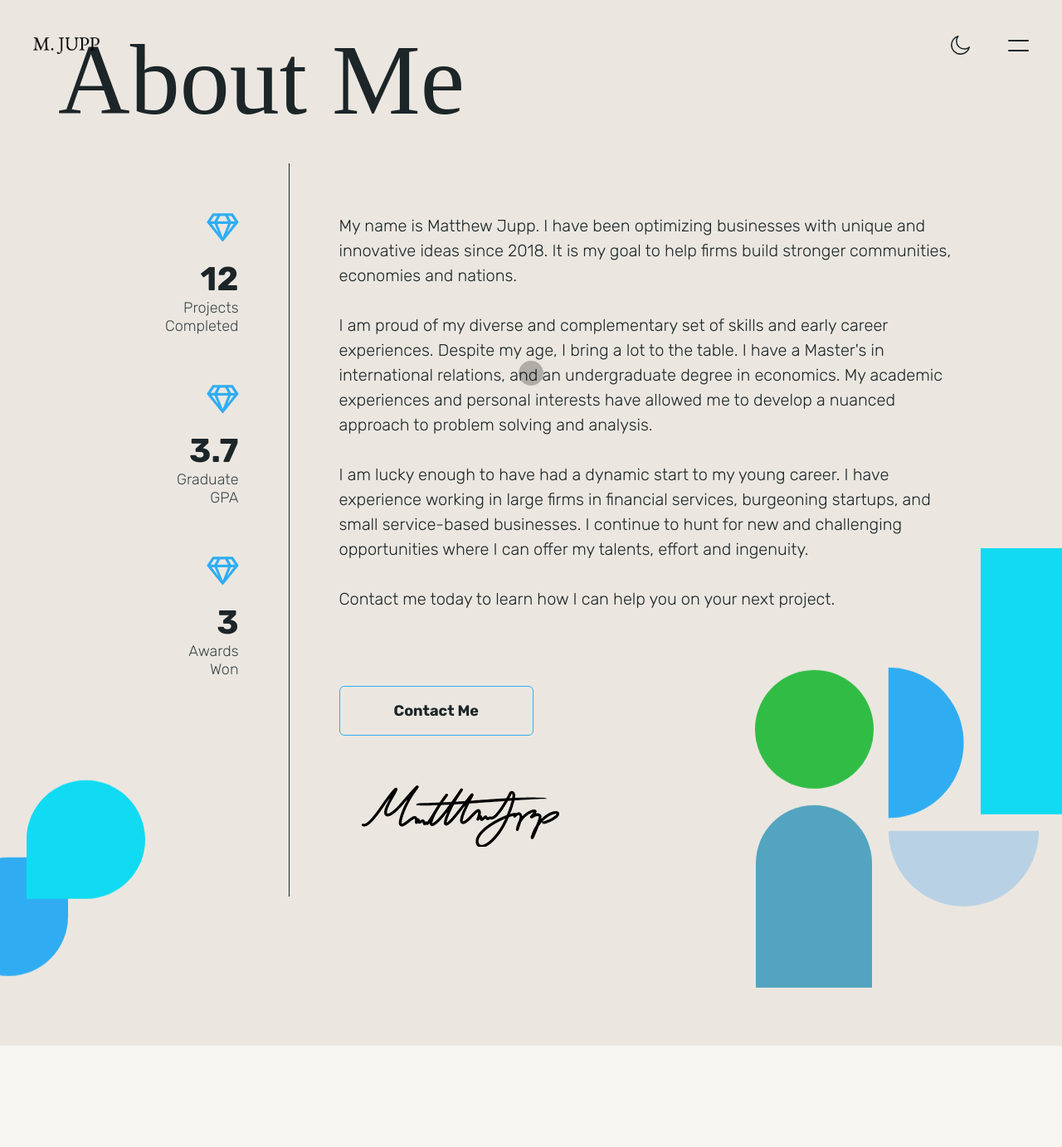
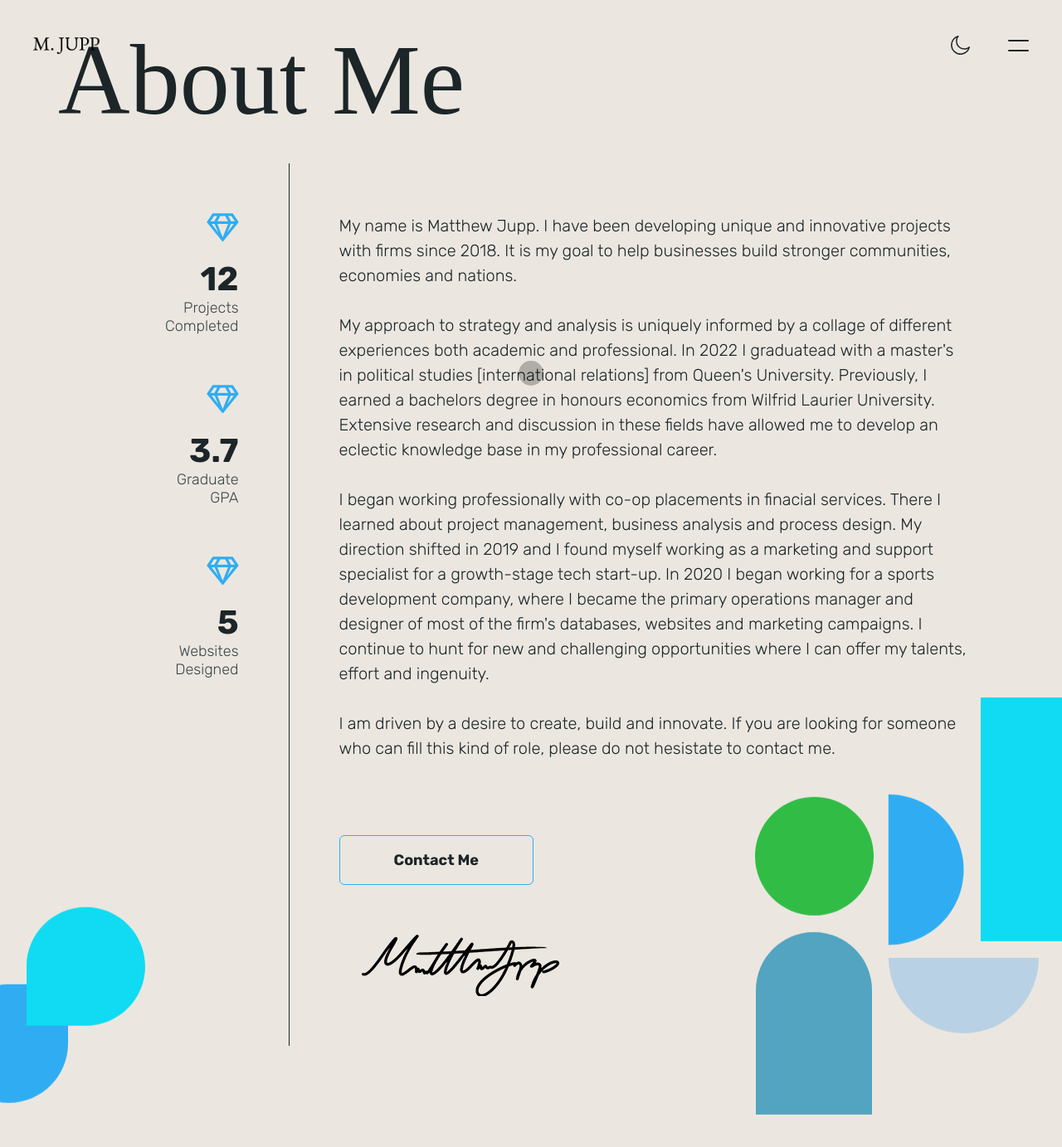
Before and after one commit to runeclover/runeclover.github.io, a Jekyll site: the page built from docs/index.html, in a window 1280 px wide and 1400 px high, scrolled down 1229 px. Shown: the top 1383 px of the window at 83% size. Built offline with Jekyll 4.4.1, drawn with Linux system fonts in a browser that asks for light colours; some web fonts are replaced; some of the changed text lies outside the part shown.

Commit message:
Source edits + Socials fix

```diff
--- a/docs/_data/content.yml
+++ b/docs/_data/content.yml
@@ -9,7 +9,7 @@
   image_alt: "Matthew Jupp"
   title: "Matthew <br>Jupp"
   subtitle: "ANALYST"
-  description: "When not building Sandcastles, I specialize in optimization, analysis &amp; solving problems. Let's see what I can do for you."
+  description: "I specialize in analysis, optimization and problem solving. Let me help you with your next strategy."
   info:
     - label: "Lives in"
       value: "Toronto"
@@ -25,20 +25,22 @@
   title: "About Me"
   text: "
   <p>
-    My name is Matthew Jupp. I have been optimizing businesses with unique and innovative ideas since 2018. It is my goal to help firms build stronger communities, economies and nations.
+    My name is Matthew Jupp. I have been developing unique and innovative projects with firms since 2018.
+    It is my goal to help businesses build stronger communities, economies and nations.
   </p>
   <p>
-    I am proud of my diverse and complementary set of skills and early career experiences.
-    Despite my age, I bring a lot to the table. I have a Master's in international relations, and an undergraduate degree in economics.
-    My academic experiences and personal interests have allowed me to develop a nuanced approach to problem solving and analysis.
+    My approach to strategy and analysis is uniquely informed by a collage of different experiences both academic and professional.
+    In 2022 I graduatead with a master's in political studies [international relations] from Queen's University. Previously, I earned a bachelors degree in honours economics from Wilfrid Laurier University.
+    Extensive research and discussion in these fields have allowed me to develop an eclectic knowledge base in my professional career.
   </p>
   <p>
-    I am lucky enough to have had a dynamic start to my young career.
-    I have experience working in large firms in financial services, burgeoning startups, and small service-based businesses.
+    I began working professionally with co-op placements in finacial services. There I learned about project management, business analysis and process design.
+    My direction shifted in 2019 and I found myself working as a marketing and support specialist for a growth-stage tech start-up.
+    In 2020 I began working for a sports development company, where I became the primary operations manager and designer of most of the firm's databases, websites and marketing campaigns.
     I continue to hunt for new and challenging opportunities where I can offer my talents, effort and ingenuity.
   </p>
   <p>
-    Contact me today to learn how I can help you on your next project.
+    I am driven by a desire to create, build and innovate. If you are looking for someone who can fill this kind of role, please do not hesistate to contact me.
   </p>
   "
   list:
@@ -50,9 +52,9 @@
       icon: "far fa-gem"
       value: "3.7"
 
-    - label: "Awards <br>Won"
+    - label: "Websites <br>Designed"
       icon: "far fa-gem"
-      value: "3"
+      value: "5"
 
   button:
     text: "Contact Me"
@@ -67,21 +69,21 @@
   title: "My Resume"
   text: "
   <p>
-    Talented consultant with 5 years of experience developing businesses, designing products and strategizing marketing
-    initiatives. These experiences were centered on creating innovative change that could empower fledgling firms and reinvigorate proven brands.
-    This approach is supported by both quantatative and qualatative skills that emphasize a balanced approach to data, feedback and analysis.
-    See below for recent project experience, for a more in-depth summary, navigate to the 'Projects' section.
+    I am an analyst with 5 years of experience developing businesses, designing products and strategizing marketing
+    initiatives. I have gained valuable skills working in firms large and small.
+    <br>
+    See below for a list of notable skills and recent project experience. For a more in-depth summary of my experience and capability please download my resume or navigate to the 'Projects' section.
   </p>
   "
 
   skills:
     title: "Notable Soft Skills"
     items:
-      - label: "Critical Analysis"
+      - label: "Critical <br> Analysis"
         dots: "9" #0-10 progress in dots
         value: "90" #0-100 progress in %
 
-      - label: "Long-Term Planning"
+      - label: "Pattern Recognition"
         dots: "7" #0-10 progress in dots
         value: "70" #0-100 progress in %
 
@@ -89,11 +91,11 @@
         dots: "8" #0-10 progress in dots
         value: "80" #0-100 progress in %
 
-      - label: "Identifying Risk"
+      - label: "Media & UX Design"
         dots: "6" #0-10 progress in dots
         value: "60" #0-100 progress in %
 
-      - label: "Critical Task Prioritization"
+      - label: "Organization &<br>Prioritization"
         dots: "7" #0-10 progress in dots
         value: "70" #0-100 progress in %
 
@@ -102,19 +104,19 @@
     items:
       - icon: "fab fa-chrome"
         name: "Web-id Development"
-        text: "<p>Designing modern websites with a strong online presence and brand identity.</p>"
+        text: "<p>Designing modern websites that not only maintain but promote brand identity.</p>"
         button:
         link: "#contact-section"
 
       - icon: "fab fa-soundcloud"
         name: "Firm Strategy"
-        text: "<p>Macro-level analysis on the long-term goals and intermediate steps of a firm.</p>"
+        text: "<p>Macro-level analysis on the long-term goals and the intermediate steps of a firm.</p>"
         button:
         link: "#contact-section"
 
       - icon: "fab fa-adversal"
-        name: "Smart Advertising"
-        text: "<p>Designing data-driven ad campaigns for large audiences.</p>"
+        name: "Smart Campaigns"
+        text: "<p>Designing strategies to increase ad campaign engagement with large audiences.</p>"
         button:
         link: "#contact-section"
 
@@ -138,7 +140,7 @@
     - title: "AWARDS"
       items:
         - date: "2021"
-          name: "Full Scholarship"
+          name: "Full Entrance Scholarship"
           text: "Awarded in offer to Queen's University Master's Program."
 
         - date: "2015"
@@ -151,12 +153,12 @@
         - date: "2019 - Present"
           name: "Center of Hockey Excellence"
           subname: "Operations Manager"
-          text: "Leading web, database and process design. Provide consulting on brand identity."
+          text: "Leading web, database and process design. Additonal consulting on brand identity."
 
         - date: "2018 - 2019"
           name: "RouteThis"
           subname: "Marketing and Support Specialist"
-          text: "Designed and published all web marketing. Responsible for support desk maintenance. "
+          text: "Designed and strategized marketing communications. Responsible for support desk maintenance. "
 
         - date: "2017 - 2018"
           name: "Gluskin Sheff + Associates"
@@ -211,10 +213,10 @@
     - image: "assets/img/testimonials/team4.png"
       name: "Jerome Dupont"
       role: "Founder &amp; President of CHE"
-      text: "<p>Matthew designed and built systems that soon became integral to the day to day operations of CHE.
+      text: "<p>Matthew designed and built systems integral to the day to day operations of CHE.
               These projects far exceeded our expectations, both in revenue generated and the thousands of man-hours saved.
               Matthew can be expected to reliably execute a project plan in a timely manner, while effectively communicating
-              with clients, stakeholders and superiors. He was a pleasure to have on our team.</p>"
+              with clients, stakeholders and his superiors. He has been a pleasure to have on our team.</p>"
 
 ### Clients [ clients ]
 clients:
@@ -224,16 +226,16 @@
   I could help your firm please fill out the contact form below.</p>"
   items:
     - image: "assets/img/brands/brand1.png"
-      title: "bslthemes"
+      title: "Center of Hockey Excellence"
 
     - image: "assets/img/brands/brand2.png"
-      title: "bslthemes"
+      title: "Queen's University"
 
     - image: "assets/img/brands/brand3.png"
-      title: "bslthemes"
+      title: "RouteThis"
 
     - image: "assets/img/brands/brand4.png"
-      title: "bslthemes"
+      title: "Gluskin Sheff + Associates"
 
 ### Contact [ contacts ]
 contacts:
@@ -245,10 +247,9 @@
 
     - label: "Email"
       icon: "fas fa-at"
-      value: "matthewjupp.econ
-      @gmail.com"
+      value: "matthewjupp.econ<br>@gmail.com"
 
-    - label: "Address"
+    - label: "City"
       icon: "fas fa-location-arrow"
       value: "Toronto, Ontario"
 
--- a/docs/_data/settings.yml
+++ b/docs/_data/settings.yml
@@ -22,7 +22,7 @@
 social:
   - name: "LinkedIn"
     icon: "fab fa-linkedin"
-    url: "www.linkedin.com/in/mjupp/"
+    url: "https://www.linkedin.com/in/mjupp/"
 
 ### Footer
 footer:
--- a/docs/_data/ui-text.yml
+++ b/docs/_data/ui-text.yml
@@ -21,7 +21,7 @@
   email_address:        "Email Address"
   your_email_address:   "example@gmail.com"
   message:              "Message"
-  your_message:         "To Write"
+  your_message:         "Good afternoon..."
   send_message:         "Send Message"
   view_project:         "View Project"
   new:                  "new"
```
